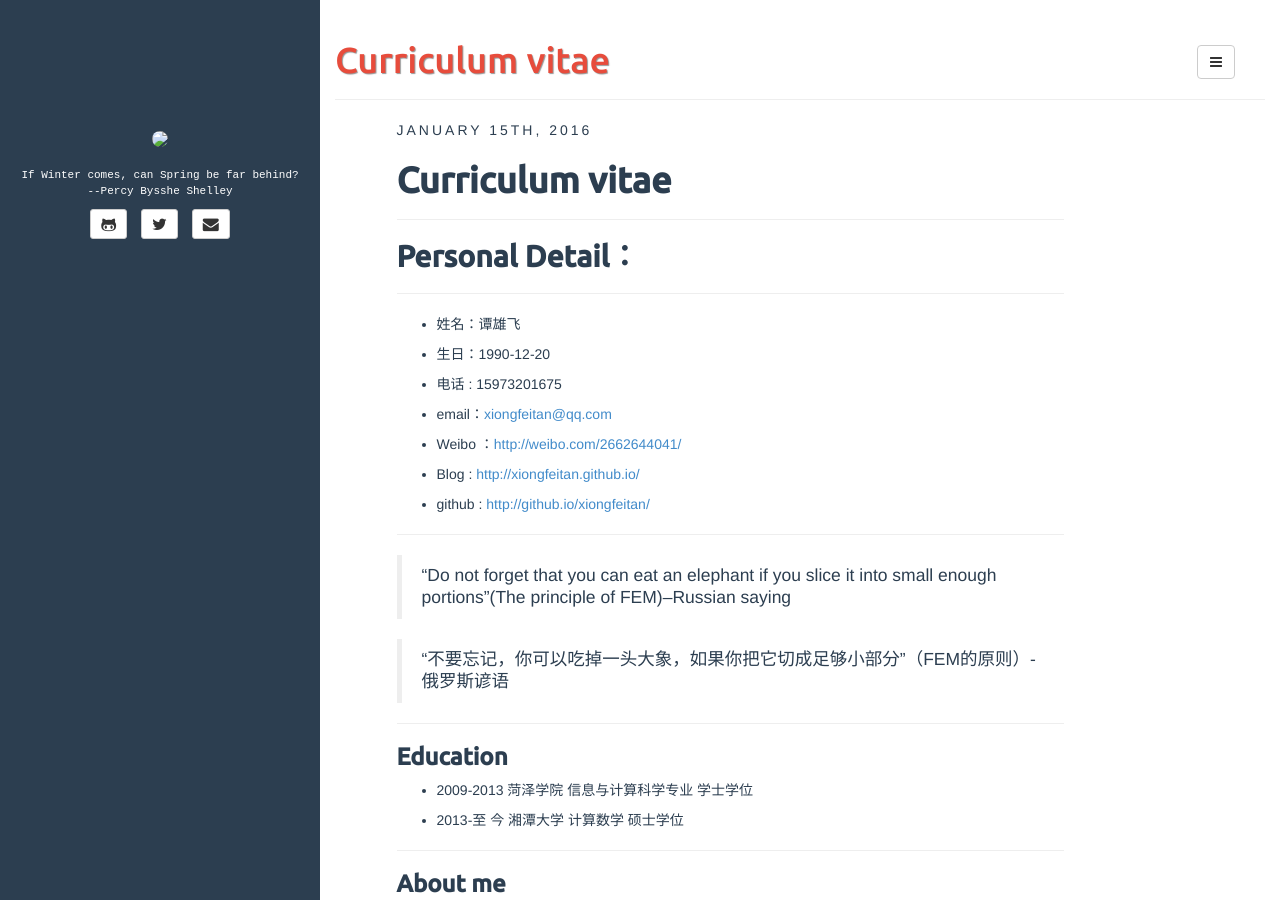
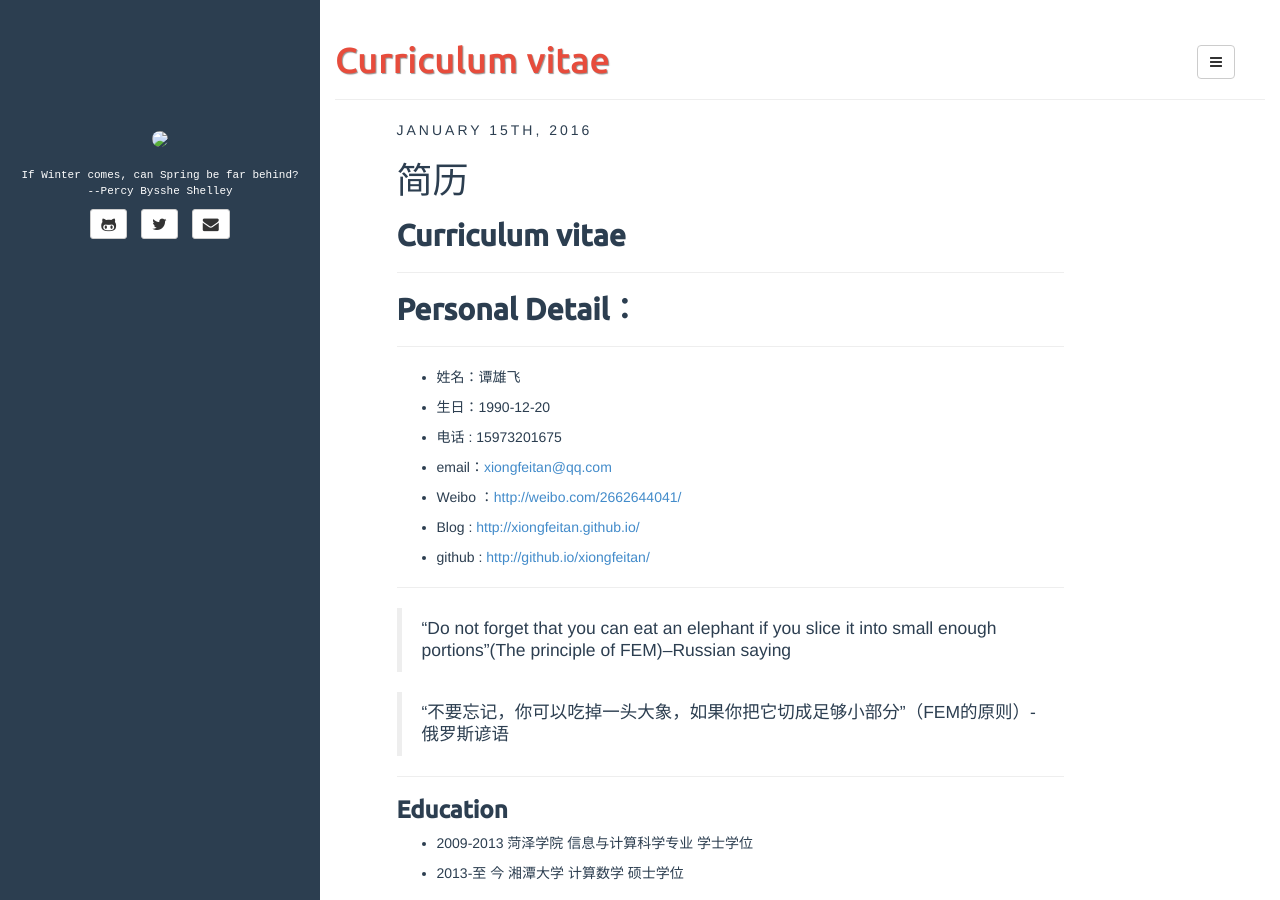
Before and after one commit to XiongFeiTan/XiongFeiTan.github.io, a Jekyll site: the page built from _posts/2016-01-15-resume.md, in a window 1280 px wide and 900 px high. Built offline with Jekyll 4.4.1, drawn with Linux system fonts in a browser that asks for light colours.

Commit message:
update resume
update resume

```diff
--- a/_posts/2016-01-15-resume.md
+++ b/_posts/2016-01-15-resume.md
@@ -6,7 +6,9 @@ categories: [resume]
 ---
 
 
-# **Curriculum vitae**
+# 简历
+
+## **Curriculum vitae**
 
 ---
 
```
